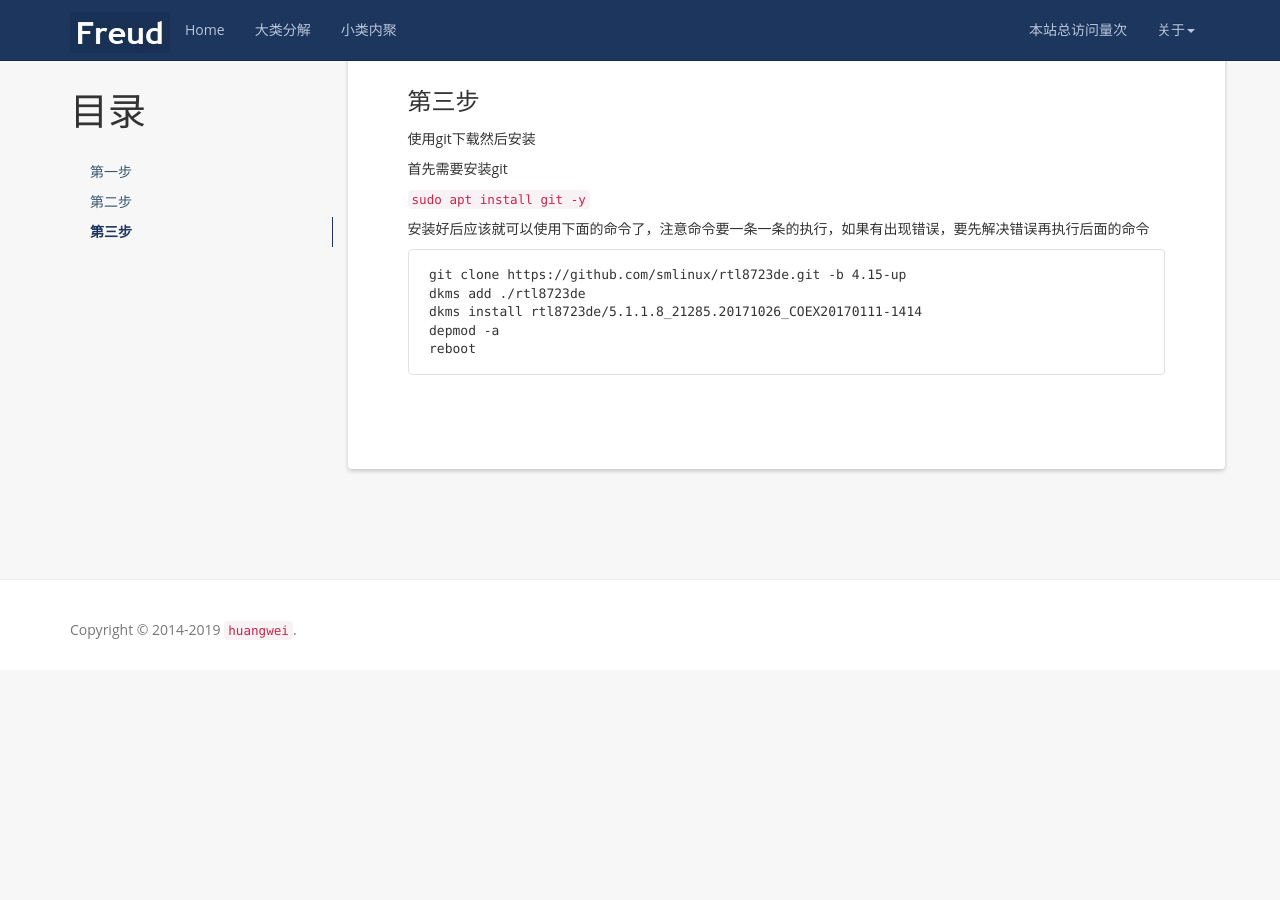
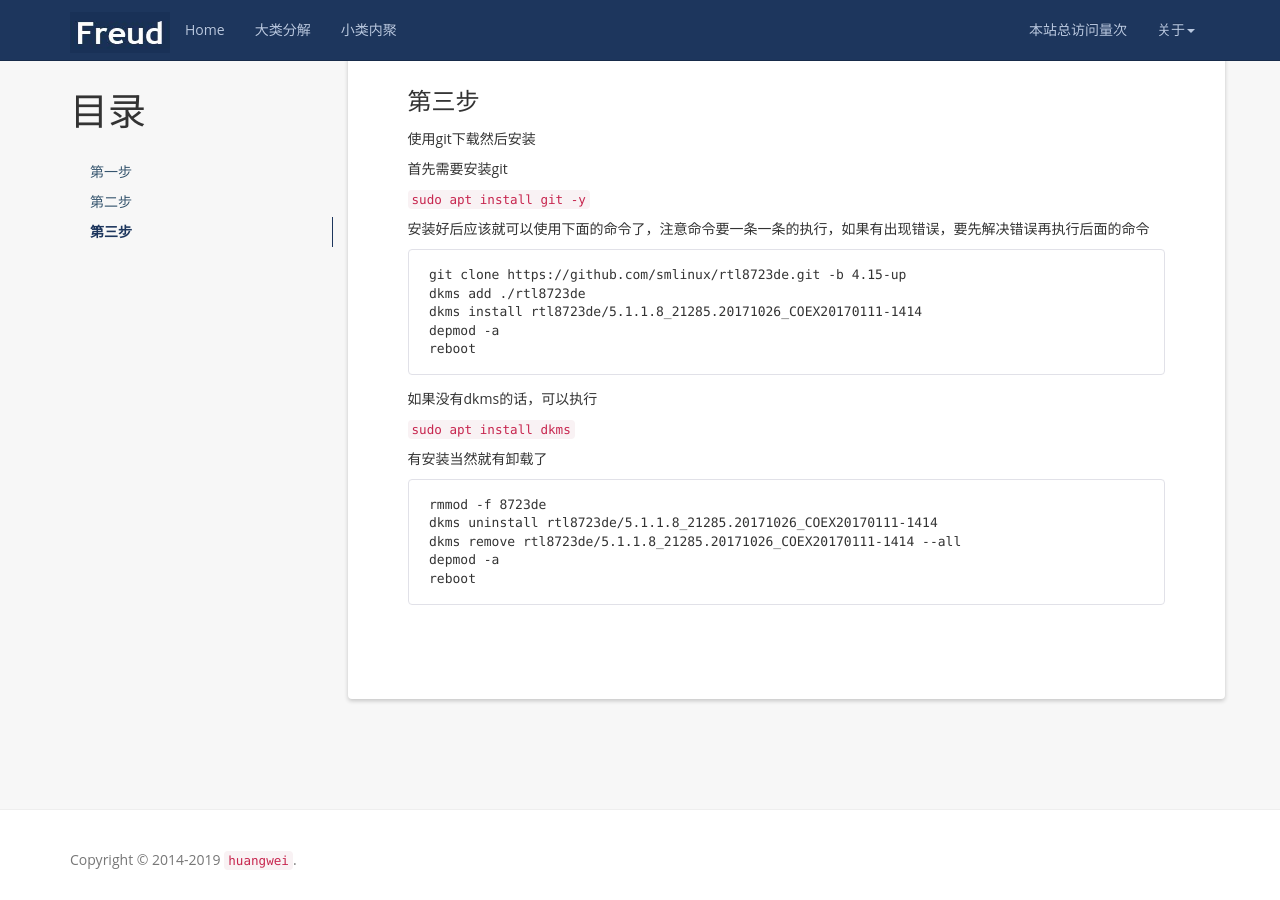
Before and after one commit to mayunmeiyouming/blog, a Jekyll site: the page built from _posts/2019-04-06-linux.md, in a window 1280 px wide and 900 px high, scrolled down 1292 px. Built offline with Jekyll 4.4.1, drawn with Linux system fonts in a browser that asks for light colours; nearby versions of some CDN libraries; a script that is not in the unit is left out; comment, search, counter and statistics services are not loaded; before the commit the page ends 1962 px from its top, so only the background shows below that; some of the changed text lies outside the part shown.

Commit message:
git pull

````diff
--- a/_posts/2019-04-06-linux.md
+++ b/_posts/2019-04-06-linux.md
@@ -10,7 +10,7 @@ tag: linux日常
 {:toc}
 
 
->本文为原创
+>本文为原创，本人也是个linux初学者，如果有错误，请欢迎指正
 
 ### 第一步
 
@@ -55,3 +55,18 @@ dkms install rtl8723de/5.1.1.8_21285.20171026_COEX20170111-1414
 depmod -a
 reboot
 ```
+
+如果没有dkms的话，可以执行
+
+`sudo apt install dkms`
+
+
+有安装当然就有卸载了
+
+```
+rmmod -f 8723de
+dkms uninstall rtl8723de/5.1.1.8_21285.20171026_COEX20170111-1414
+dkms remove rtl8723de/5.1.1.8_21285.20171026_COEX20170111-1414 --all
+depmod -a
+reboot
+```
````
